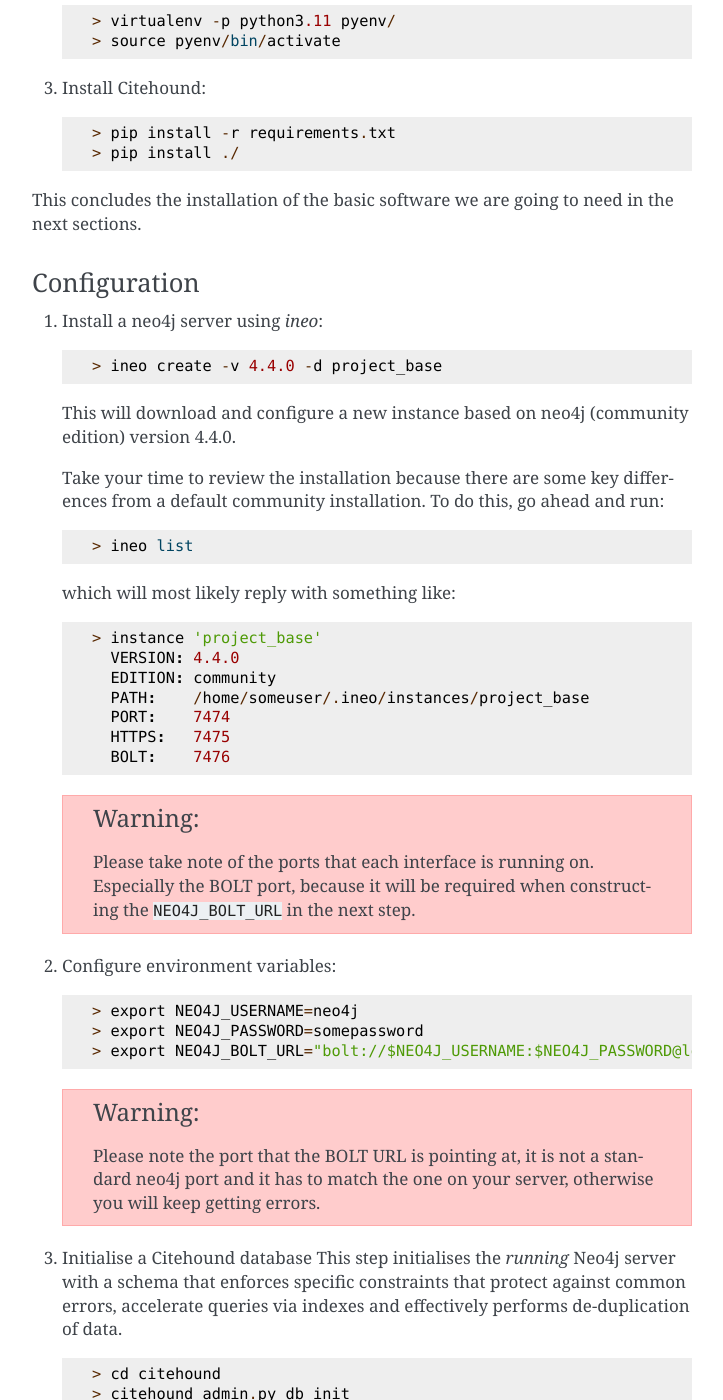
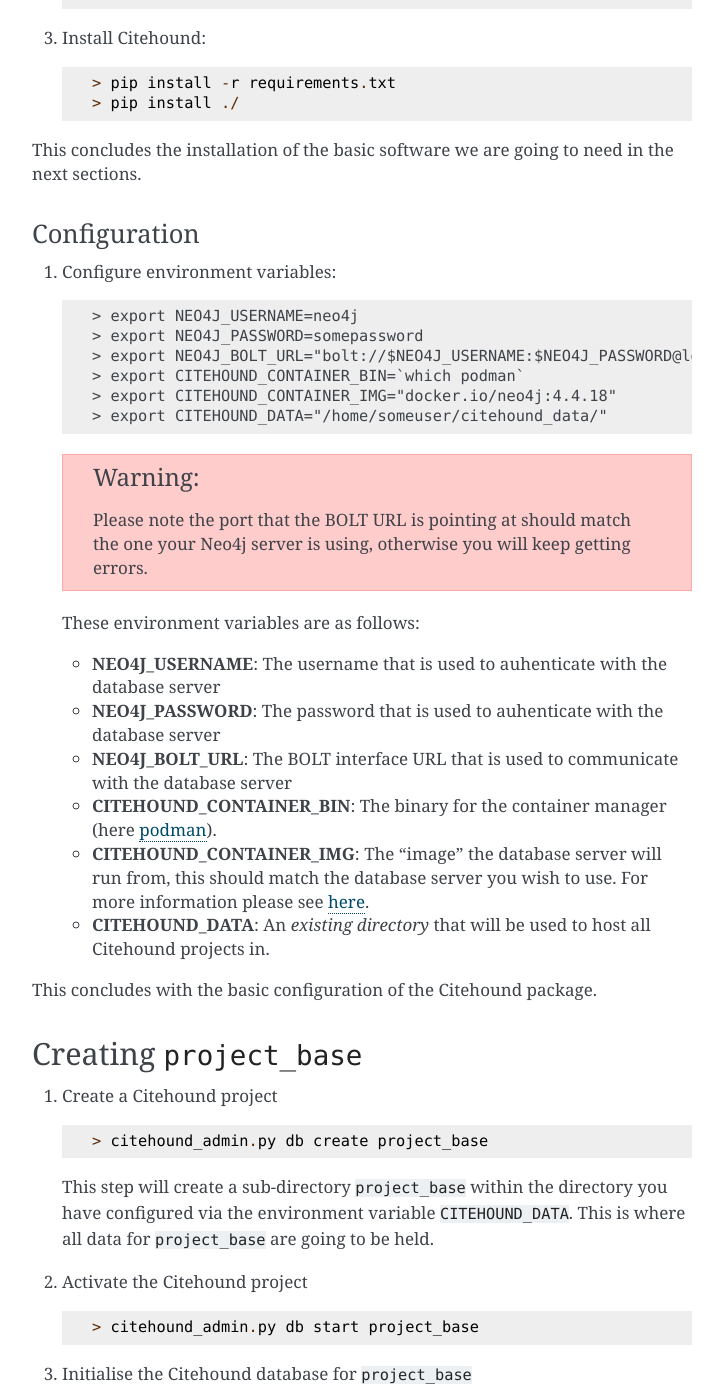
Before and after one commit to aanastasiou/citehound, a Sphinx documentation site: the page built from doc/source/installation.rst, in a window 1280 px wide and 1400 px high, scrolled down 1576 px. Shown: the whole window, without its empty margins (388-1111 px from the left). Built offline with Sphinx 7.4.7, drawn with Linux system fonts in a browser that asks for light colours; some of the changed text lies outside the part shown.

Commit message:
Revised documentation to start using the containerised way of managing dbs

```diff
--- a/doc/source/adding_oc.rst
+++ b/doc/source/adding_oc.rst
@@ -27,7 +27,7 @@
 Working with the OC dataset
 ---------------------------
 
-The dataset is massive (~50GB) but `sqlite` seems to be able to handle it well.
+The dataset is massive (~50GB at the time of writing) but `sqlite` seems to be able to handle it well.
 
 Installation
 ^^^^^^^^^^^^
@@ -35,7 +35,7 @@
 and optionally `sqlitestudio <https://sqlitestudio.pl/index.rvt>`_ too.
 
 1. Download the dataset `data.zip`
-2. Decompress it. At this point the dataset is ~50GB.
+2. Decompress it. At this point the dataset is ~50GB (at the time of writing).
 3. Start sqlite3 and run the following script::
 
     BEGIN;
--- /dev/null
+++ b/doc/source/appendix.rst
@@ -0,0 +1,99 @@
+========
+Appendix
+========
+
+.. _usingineo:
+
+Using ``ineo`` as Neo4j Management Software
+===========================================
+
+Install ``ineo``
+----------------
+
+* Download and install `ineo <https://github.com/cohesivestack/ineo>`_
+
+     * Citehound relies heavily on a graph database and requires at least 1 running Neo4J server.
+     * You can install and manage one or more Neo4J servers locally or over the network (e.g. on a cloud
+       computing provider)
+     * However, we have found that certain tasks are made much easier by a Neo4J management software such as `ineo`
+       and this is why it is recommended here.
+
+
+Configuration
+-------------
+
+* Creating ``project_base`` using ``ineo``:
+
+  ::
+
+     > ineo create -v 4.4.0 -d project_base
+
+
+  This will download and configure a new instance based on neo4j (community edition) version 4.4.0.
+
+   Take your time to review the installation because there are some key differences from a default community
+   installation. To do this, go ahead and run:
+
+   ::
+
+       > ineo list
+
+   which will most likely reply with something like:
+
+   ::
+
+       > instance 'project_base'
+         VERSION: 4.4.0
+         EDITION: community
+         PATH:    /home/someuser/.ineo/instances/project_base
+         PORT:    7474
+         HTTPS:   7475
+         BOLT:    7476
+
+   .. warning ::
+       Please take note of the ports that each interface is running on. Especially the BOLT
+       port, because it will be required when onfiguring the ``NEO4J_BOLT_URL`` in the next step.
+
+.. _ineo_basic_startup:
+
+Checking that a Citehound project is active
+-------------------------------------------
+
+* ``> ineo status project_base``
+
+If this replies that ``project_base`` is inactive, then start it with:
+
+* ``> ineo start project_base``
+
+
+.. _ineo_preserve_and_reuse:
+
+Preserving and re-using ``project_base``
+----------------------------------------
+
+If you have been following up this process using ``ineo``, then
+``project_base`` is located in ``~/.ineo/instances/project_base`` and it can
+be compressed with a simple: ``> zip -r project_base.zip ~/.ineo/instances/project_base/*``.
+
+Using ``project_base`` as the basis for a new project is as easy as
+copying between two "instance" directories.
+
+For example, to kickstart a ``pubmed_project_1`` from ``project_base``, all you have to do is:
+
+1. Ensure that ``project_base`` is not running
+
+   * ``> ineo stop project_base``
+
+2. Drop to a terminal and copy ``project_base`` to ``pubmed_project_1``
+
+   ::
+
+        > cd ~/.ineo/instances
+        > mkdir pubmed_project_1
+        > cp -r project_base/ pubmed_project_1/
+
+   * Now ``pubmed_project_1`` is pre-loaded with everything available in ``project_base``.
+
+3. Start ``pubmed_project_1``
+
+   * ``> ineo start pubmed_project_1``
--- a/doc/source/index.rst
+++ b/doc/source/index.rst
@@ -32,6 +32,7 @@
    methods
    current_todos
    api
+   appendix
 
 
 
--- a/doc/source/installation.rst
+++ b/doc/source/installation.rst
@@ -33,25 +33,31 @@
 
 2. Make sure that the system has:
 
-    * Python 3 and at least `virtualenv <https://pypi.org/project/virtualenv/>`_.
-    * `Graphviz <https://graphviz.org/>`_
-    * The zip package.
-    * Qt and PyQt libraries (`PyQt5 <https://pypi.org/project/PyQt5/>`_ at the time of writing).
+   * Python 3
+
+     * And at least `virtualenv <https://pypi.org/project/virtualenv/>`_.
+
+   * `Graphviz <https://graphviz.org/>`_
+
+   * The zip package.
+
+   * A "container manager" (either Docker or Podman)
 
 3. The Neo4J database server
 
-    * You might already have a server instance available for this; or
-    * Run the server using the Neo4j Docker image.
+   * You might already have a server instance available for this; or
+   * Run the server using the Neo4j container image; or
+   * Use *"Neo4J management"* software.
 
-4. (Optionally) a *"Neo4J management"* software.
 
-   * Download and install `ineo <https://github.com/cohesivestack/ineo>`_
+The absolutely essential resource here is the Neo4j database which can be managed in a
+number of different ways.
 
-     * Citehound relies heavily on a graph database and requires at least 1 running Neo4J server.
-     * You can install and manage one or more Neo4J servers locally or over the network (e.g. on a cloud
-       computing provider)
-     * However, we have found that certain tasks are made much easier by a Neo4J management software such as `ineo`
-       and this is why it is recommended here.
+Citehound contains some basic support for managing an underlying containerised Neo4j
+database and the rest of this section is written with that in mind. More information
+about managing a number of different servers using ``ineo`` can be found in the
+:ref:`Appendix <usingineo>`.
+
 
 Installing Citehound
 ---------------------
@@ -85,59 +91,62 @@
 Configuration
 -------------
 
-1. Install a neo4j server using `ineo`:
-
-   ::
-
-       > ineo create -v 4.4.0 -d project_base
-
-   This will download and configure a new instance based on neo4j (community edition) version 4.4.0.
-
-   Take your time to review the installation because there are some key differences from a default community
-   installation. To do this, go ahead and run:
-
-   ::
-
-       > ineo list
-
-   which will most likely reply with something like:
-
-   ::
-
-       > instance 'project_base'
-         VERSION: 4.4.0
-         EDITION: community
-         PATH:    /home/someuser/.ineo/instances/project_base
-         PORT:    7474
-         HTTPS:   7475
-         BOLT:    7476
-
-   .. warning ::
-       Please take note of the ports that each interface is running on. Especially the BOLT
-       port, because it will be required when constructing the ``NEO4J_BOLT_URL`` in the next step.
-
-2. Configure environment variables:
+1. Configure environment variables:
 
    ::
 
        > export NEO4J_USERNAME=neo4j
        > export NEO4J_PASSWORD=somepassword
-       > export NEO4J_BOLT_URL="bolt://$NEO4J_USERNAME:$NEO4J_PASSWORD@localhost:7476"
+       > export NEO4J_BOLT_URL="bolt://$NEO4J_USERNAME:$NEO4J_PASSWORD@localhost:7687"
+       > export CITEHOUND_CONTAINER_BIN=`which podman`
+       > export CITEHOUND_CONTAINER_IMG="docker.io/neo4j:4.4.18"
+       > export CITEHOUND_DATA="/home/someuser/citehound_data/"
 
    .. warning::
-       Please note the port that the BOLT URL is pointing at, it is not a standard neo4j port and
-       it has to match the one on your server, otherwise you will keep getting errors.
+       Please note the port that the BOLT URL is pointing at should match the one your Neo4j server is using, otherwise you will keep getting errors.
 
-3. Initialise a Citehound database
+   These environment variables are as follows:
+
+   * **NEO4J_USERNAME**: The username that is used to auhenticate with the database server
+   * **NEO4J_PASSWORD**: The password that is used to auhenticate with the database server
+   * **NEO4J_BOLT_URL**: The BOLT interface URL that is used to communicate with the database server
+   * **CITEHOUND_CONTAINER_BIN**: The binary for the container manager (here `podman <https://podman.io/>`_).
+   * **CITEHOUND_CONTAINER_IMG**: The "image" the database server will run from, this should match the database server you wish to use. For more information please see `here <https://neo4j.com/docs/operations-manual/current/docker/>`_.
+   * **CITEHOUND_DATA**: An *existing directory* that will be used to host all Citehound projects in.
+
+
+This concludes with the basic configuration of the Citehound package.
+
+Creating ``project_base``
+=========================
+
+1. Create a Citehound project
+
+   ::
+
+     > citehound_admin.py db create project_base
+
+   This step will create a sub-directory ``project_base`` within the directory you have
+   configured via the environment variable ``CITEHOUND_DATA``. This is where all data
+   for ``project_base`` are going to be held.
+
+2. Activate the Citehound project
+
+   ::
+
+     > citehound_admin.py db start project_base
+
+3. Initialise the Citehound database for ``project_base``
+
    This step initialises the *running* Neo4j server with a schema that enforces specific constraints that protect
    against common errors, accelerate queries via indexes and effectively performs de-duplication of data.
 
    ::
 
-       > cd citehound
        > citehound_admin.py db init
 
-This concludes with the basic configuration of the Citehound package.
+
+This concludes with the basic configuration of the Citehound base project.
 
 
 Loading common datasets
@@ -188,8 +197,14 @@
 
 1. Make sure that your ``project_base`` is active:
 
-   * ``> ineo status project_base``
-   * If it is not running, start it with ``> ineo start project_base``
+   * ``> podman container ls -a``
+
+   If you cannot see your neo4j image up and running, then start it with:
+
+   * ``citehound_admin.py db start project_base``
+
+To achieve he same using ``ineo`` please see :ref:`here <ineo_basic_startup>`
+
 
 2. Fetch the latest ROR dataset:
 
@@ -254,9 +269,6 @@
 
 1. Make sure that your ``project_base`` is activated:
 
-   * ``> ineo status project_base``
-   * If it is not running, start it with ``> ineo start project_base``
-
 2. Fetch the MESH datasets
 
    * ``> citehound_admin.py fetch mesh``
@@ -287,22 +299,29 @@
 kickstart a given bibliographic research project.
 
 
-Archiving ``project_base``
-==========================
+Preserving and re-using ``project_base``
+========================================
 
-To avoid having to repeat this process to pre-load another database with the MeSH and ROR datasets it would be good to simply archive your whole ``project_base`` directory.
+To avoid having to repeat this process to pre-load another database with the MeSH and ROR datasets it would be good to preserve ``project_base`` and keep it free from bibliographical data (i.e. actual publication data).
 
-This can be found in ``~/.ineo/instances/project_base`` and it can be compressed with a simple: ``> zip -r project_base.zip ~/.ineo/instances/project_base/*``.
+To create another database that is **BASED ON** ``project_base`` (i.e. is preloaded with
+ROR and MeSH):
+::
+
+  > citehound_admin.py db create my_project --based-on project_base
+
+When you then come to activate ``my_project`` you will notice that it already contains
+the ROR and MeSH hierarchies pre-loaded.
+
+If you are using ``ineo`` as your Neo4J DBMS manager, please see :ref:`here <ineo_preserve_and_reuse>`
 
 
 Conclusion
 ==========
 
-This concludes the process of creating the base project. The next step now is to import bibliographical data for a
-given analysis project.
-
+This concludes the process of creating the base project. The next step now is to import bibliographical data for a given analysis project.
 
 
 -----
 
-.. [#] Citehound was developed on Ubuntu 16.04 and revised under Ubuntu 22.04. Some prototyping of its functionality took place in the last few versions of Python 2 but the main system was developed on early versions of Python3. During the revisions of the code base circa Nov-Dec 2021, changes had to be applied to bring the system online. There is a certain satisfaction in turning the key years later and hearing the engine turning as if you stopped tinkering with it the previous day.
+.. [#f1] Citehound was developed on Ubuntu 16.04 and revised under Ubuntu 22.04. Some prototyping of its functionality took place in the last few versions of Python 2 but the main system was developed on early versions of Python3. During the revisions of the code base circa Nov-Dec 2021, changes had to be applied to bring the system online. There is a certain satisfaction in turning the key years later and hearing the engine turning as if you stopped tinkering with it the previous day.
```
Also changed, not shown: other parts of doc/source/installation.rst (+1 -1 lines), doc/source/operation.rst (+7 -27 lines), doc/source/queries.rst (+8 -2 lines).
